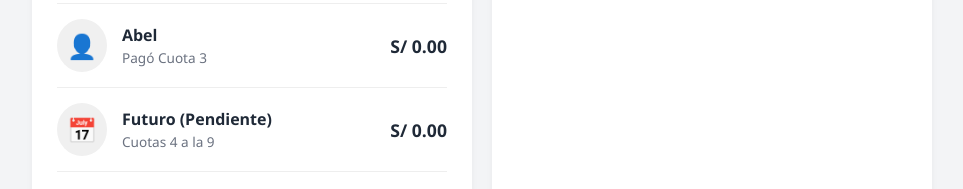
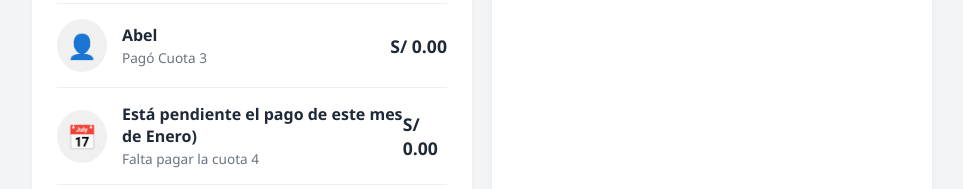
Before and after one commit to JoelPasapera/Prestamo, a plain HTML site: page index.html in a window 1280 px wide. Shown: the part 535-724 px from the top of the page, without its empty margins (158-1121 px from the left). Drawn offline with nearby package versions, Linux system fonts and the light colour scheme.

Commit message:
Update index.html

```diff
--- a/index.html
+++ b/index.html
@@ -59,8 +59,8 @@
                     <li class="future-pay">
                         <span class="icon">📅</span>
                         <div class="info">
-                            <strong>Futuro (Pendiente)</strong>
-                            <span>Cuotas 4 a la 9</span>
+                            <strong>Está pendiente el pago de este mes de Enero)</strong>
+                            <span>Falta pagar la cuota 4</span>
                         </div>
                         <div class="amount highlight" id="pendingAmount">S/ 0.00</div>
                     </li>
```
